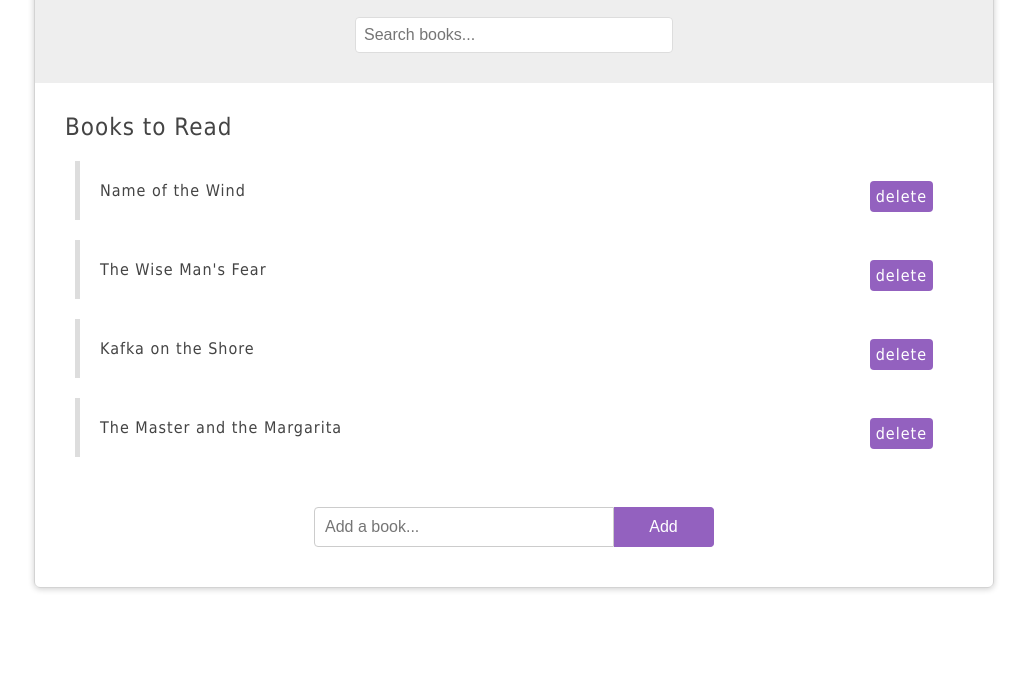
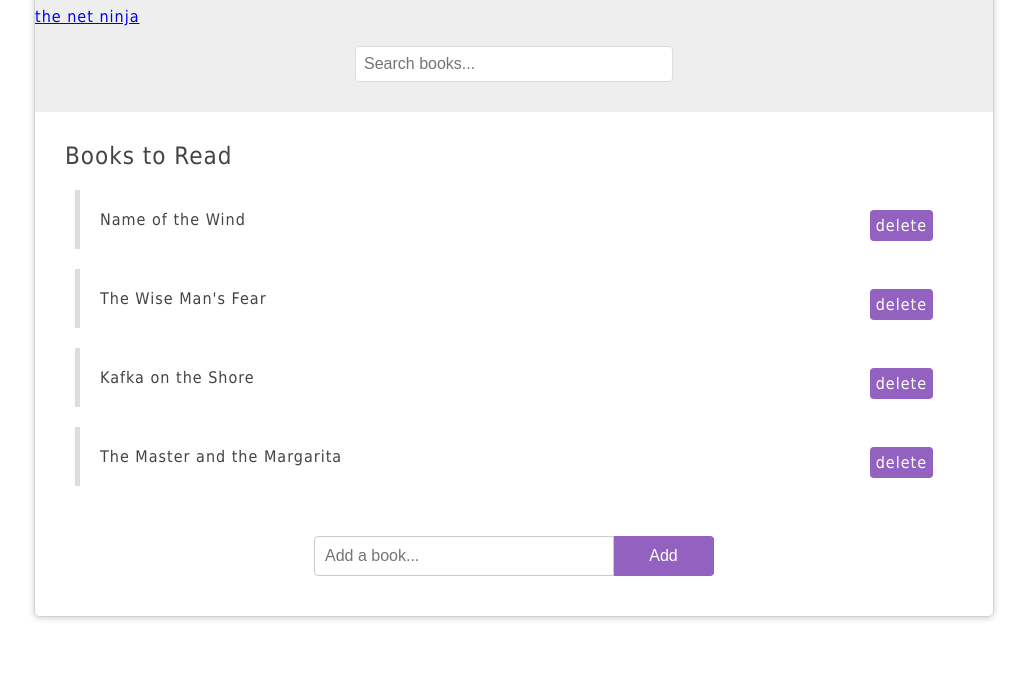
Before and after one commit to jfdoyle3/JavaScript-DOM, a plain HTML site: page index.html in a window 1280 px wide. Shown: the part 111-800 px from the top of the page, without its empty margins (126-1153 px from the left). Drawn offline with Linux system fonts and the light colour scheme.

Commit message:
added a tag

```diff
--- a/index.html
+++ b/index.html
@@ -11,6 +11,7 @@
 	    	<div id="page-banner">
 	    		<h1 class="title">Bookorama</h1>
           <p>Books for Ninjas</p>
+          <a href="http://www.thenetninja.co.uk">the net ninja</a>
           <form id="search-books">
             <input type="text" placeholder="Search books..." />
           </form>
```
